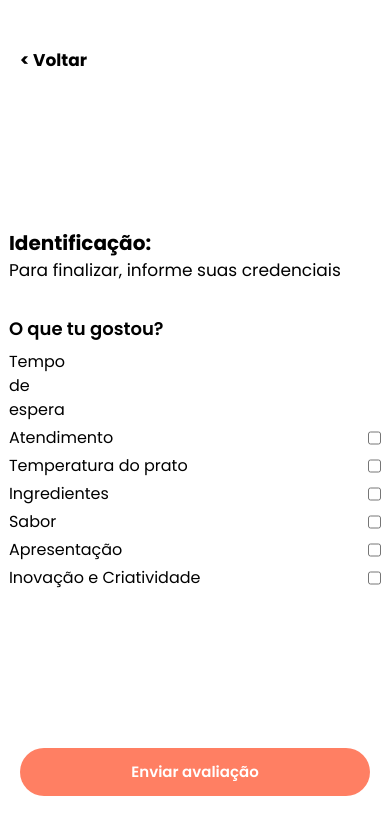
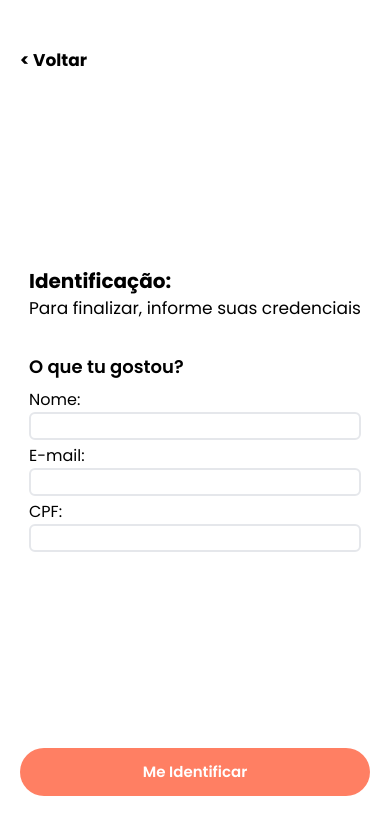
Before and after one commit to kcaiosouza/cumidaArretada, a Next.js app in the folder web/: page /mvp/25ed411a-82aa-4adc-9a39-497fce1cdb94/identify in a window 390 px wide. Shown: the top 834 px of the page. Built offline with nearby package versions, Linux system fonts and the light colour scheme.

Commit message:
mvp 1.0 - front

```diff
--- a/web/src/pages/mvp/25ed411a-82aa-4adc-9a39-497fce1cdb94/identify.tsx
+++ b/web/src/pages/mvp/25ed411a-82aa-4adc-9a39-497fce1cdb94/identify.tsx
@@ -22,39 +22,23 @@ export default function Identify() {
                 </div>
                 <div className="pt-6">
                     <h2 className="font-semibold text-[18px] my-2">O que tu gostou?</h2>
-                    <div className="flex justify-between w-full mb-1">
-                        <label htmlFor="tempoEspera">Tempo de espera</label>
-                        <input type="text"/>
+                    <div className="flex flex-col justify-between w-full mb-1">
+                        <label htmlFor="tempoEspera">Nome:</label>
+                        <input className="border-2 rounded-md" type="text"/>
                     </div>
-                    <div className="flex justify-between w-full mb-1">
-                        <label htmlFor="atendimento">Atendimento</label>
-                        <input type="checkbox" id="atendimento" name="atendimento"/>
+                    <div className="flex flex-col justify-between w-full mb-1">
+                        <label htmlFor="tempoEspera">E-mail:</label>
+                        <input className="border-2 rounded-md" type="text"/>
                     </div>
-                    <div className="flex justify-between w-full mb-1">
-                        <label htmlFor="temperaturaPrato">Temperatura do prato</label>
-                        <input type="checkbox" id="temperaturaPrato" name="temperaturaPrato"/>
-                    </div>
-                    <div className="flex justify-between w-full mb-1">
-                        <label htmlFor="ingredientes">Ingredientes</label>
-                        <input type="checkbox" id="ingredientes" name="ingredientes"/>
-                    </div>
-                    <div className="flex justify-between w-full mb-1">
-                        <label htmlFor="sabor">Sabor</label>
-                        <input type="checkbox" id="sabor" name="sabor"/>
-                    </div>
-                    <div className="flex justify-between w-full mb-1">
-                        <label htmlFor="apresentacao">Apresentação</label>
-                        <input type="checkbox" id="apresentacao" name="apresentacao"/>
-                    </div>
-                    <div className="flex justify-between w-full mb-1">
-                        <label htmlFor="inovacaoCriatividade">Inovação e Criatividade</label>
-                        <input type="checkbox" id="inovacaoCriatividade" name="inovacaoCriatividade"/>
+                    <div className="flex flex-col justify-between w-full mb-1">
+                        <label htmlFor="tempoEspera">CPF:</label>
+                        <input className="border-2 rounded-md" type="text"/>
                     </div>
                 </div>
             </form>
-            <Link href="./indentify" className="bg-[#FF7F63] w-full h-12 rounded-full text-white font-semibold text-[15px] flex justify-center items-center">
+            <Link href="./success" className="bg-[#FF7F63] w-full h-12 rounded-full text-white font-semibold text-[15px] flex justify-center items-center">
                 <span>
-                    Enviar avaliação
+                    Me Identificar
                 </span>
             </Link>
         </div>
--- /dev/null
+++ b/web/src/pages/mvp/25ed411a-82aa-4adc-9a39-497fce1cdb94/success.tsx
@@ -0,0 +1,30 @@
+import RatingStart from "@/components/svgStartVote";
+import { Poppins } from 'next/font/google';
+import Link from "next/link";
+
+const poppins = Poppins({
+    subsets: ['latin'],
+    weight: ['100', '200', '300', '400', '500', '600', '700', '800', '900']
+  });
+
+
+export default function Identify() {
+  return (
+    <main className={`bg-white h-screen w-full ${poppins.className}`}>
+        <div className="flex flex-col justify-between items-center h-full px-5 py-12 md:hidden">
+            <div className="flex flex-col w-full justify-center items-center">
+                <h1 className="font-bold text-[21px]">Obrigado pela avaliação</h1>
+                <span className="font-light italic text-[16px]">Para ganhar cupons e outros benefícios no maior São João do Mundo, complete seu cadastro acessando o e-mail informado.</span>
+            </div>
+            <div>
+                <span className="text-[120px]">🎉</span>
+            </div>
+            <Link href="/" className="bg-[#FF7F63] w-full h-12 rounded-full text-white font-semibold text-[15px] flex justify-center items-center">
+                <span>
+                    Ganhar prêmios
+                </span>
+            </Link>
+        </div>
+    </main>
+  );
+}
```
